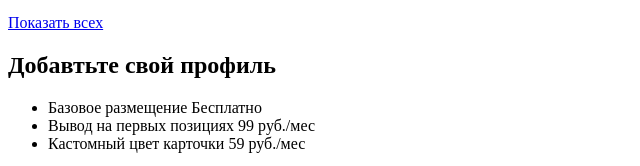
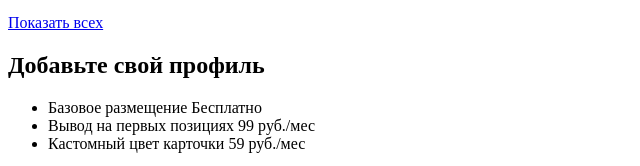
Before and after one commit to ChildTEA/792897-pognali-17, a website: page source/index.html in a window 1280 px wide. Shown: the part 3088-3254 px from the top of the page, 0-640 px from the left. Drawn offline with Linux system fonts and the light colour scheme.

Commit message:
Исправлена опечатка после проверки орфографии

```diff
--- a/source/index.html
+++ b/source/index.html
@@ -386,7 +386,7 @@
 
       <section class="add-profile">
         <h2 class="add-profile__title section-title">
-          Добавтьте свой профиль
+          Добавьте свой профиль
         </h2>
         <ul class="add-profile__pricing pricing-list list-style-reset">
           <li class="pricing-list__item">
```
